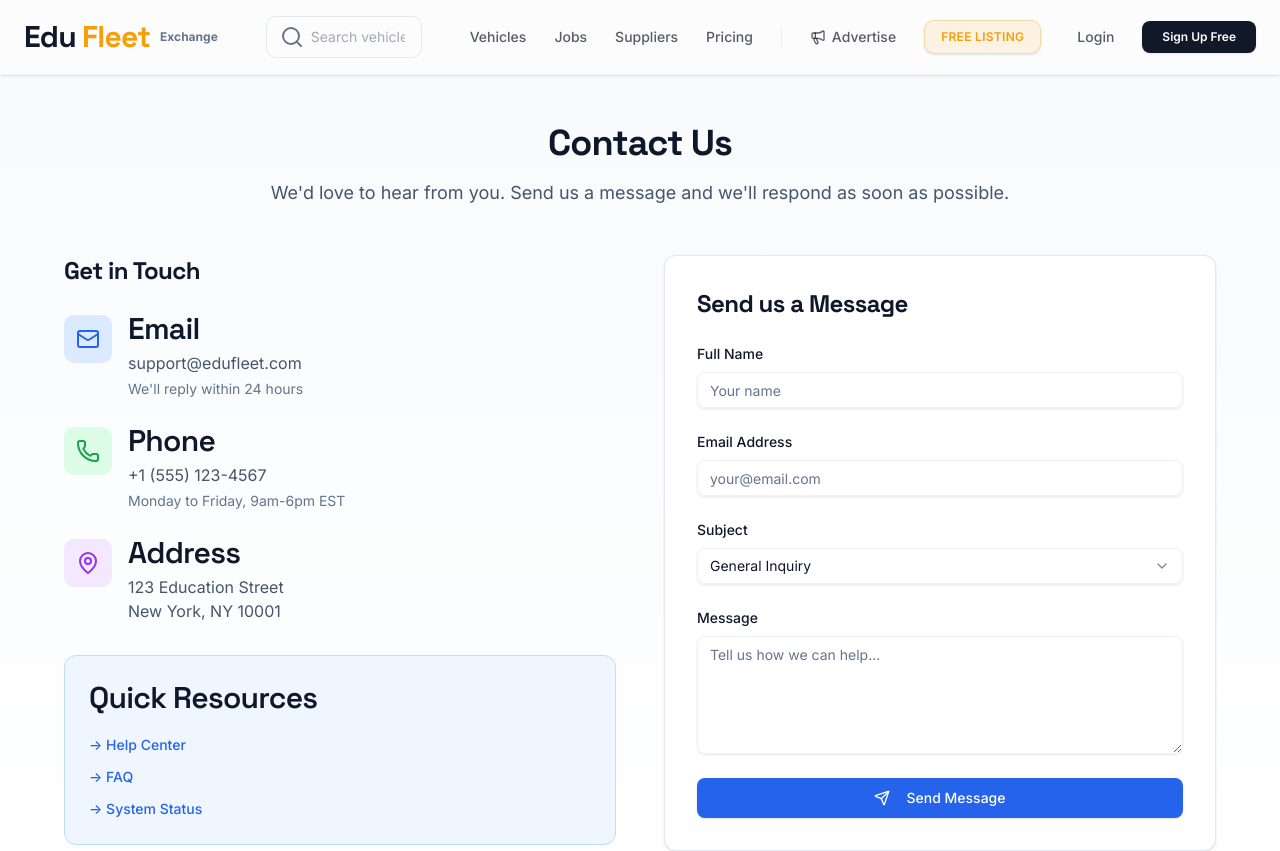
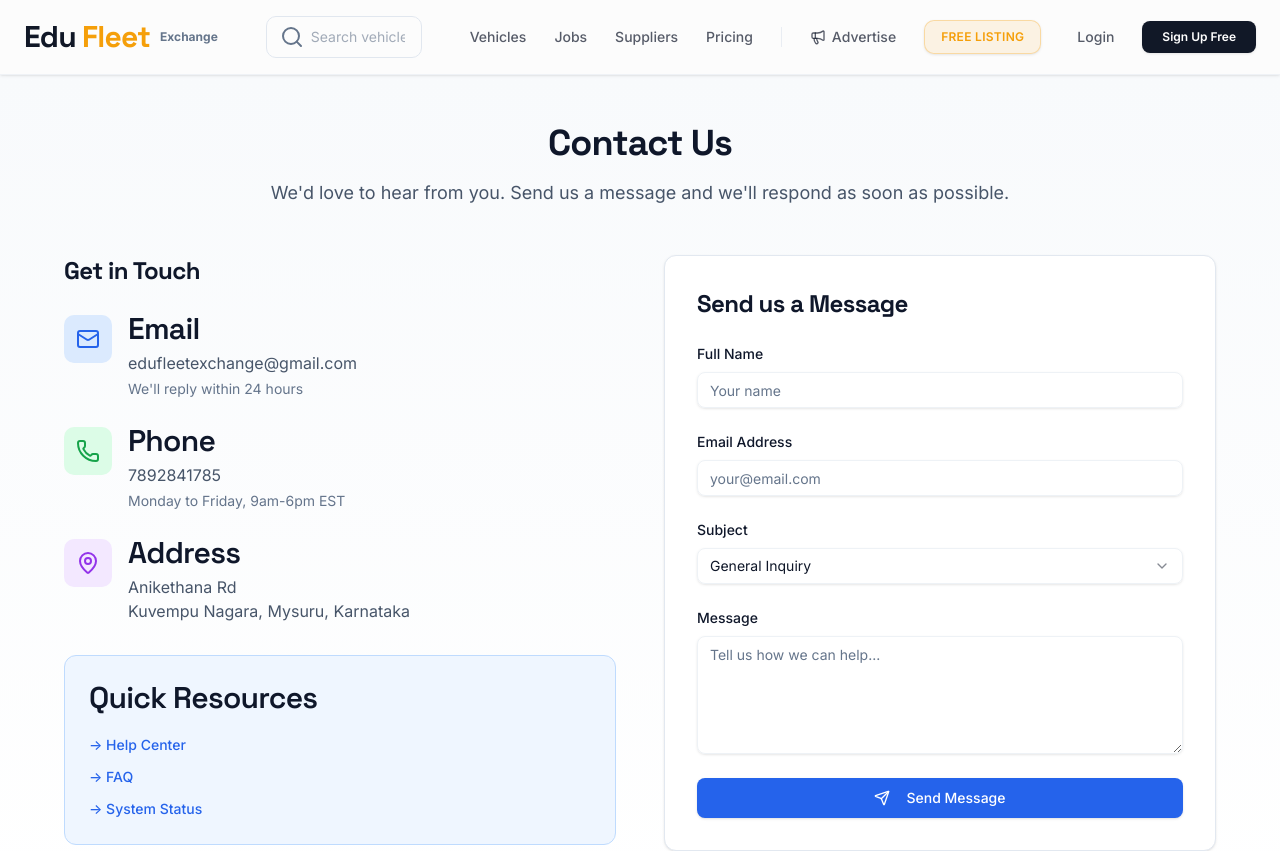
Before and after one commit to edufleetexchange-art/edufleetexchange_ui, a React (Vite) app: page /support/contact in a window 1280 px wide. Shown: the top 851 px of the page. Built offline with nearby package versions, Linux system fonts and the light colour scheme.

Commit message:
Update ContactUs.tsx

```diff
--- a/src/pages/support/ContactUs.tsx
+++ b/src/pages/support/ContactUs.tsx
@@ -65,7 +65,7 @@ const ContactUs = () => {
                   </div>
                   <div>
                     <h3 className="font-semibold text-slate-900">Email</h3>
-                    <p className="text-slate-600 mt-1">support@edufleet.com</p>
+                    <p className="text-slate-600 mt-1">edufleetexchange@gmail.com</p>
                     <p className="text-slate-500 text-sm mt-1">We'll reply within 24 hours</p>
                   </div>
                 </div>
@@ -76,7 +76,7 @@ const ContactUs = () => {
                   </div>
                   <div>
                     <h3 className="font-semibold text-slate-900">Phone</h3>
-                    <p className="text-slate-600 mt-1">+1 (555) 123-4567</p>
+                    <p className="text-slate-600 mt-1"> 7892841785</p>
                     <p className="text-slate-500 text-sm mt-1">Monday to Friday, 9am-6pm EST</p>
                   </div>
                 </div>
@@ -87,8 +87,8 @@ const ContactUs = () => {
                   </div>
                   <div>
                     <h3 className="font-semibold text-slate-900">Address</h3>
-                    <p className="text-slate-600 mt-1">123 Education Street</p>
-                    <p className="text-slate-600">New York, NY 10001</p>
+                    <p className="text-slate-600 mt-1">Anikethana Rd</p>
+                    <p className="text-slate-600">Kuvempu Nagara, Mysuru, Karnataka</p>
                   </div>
                 </div>
               </div>
```
